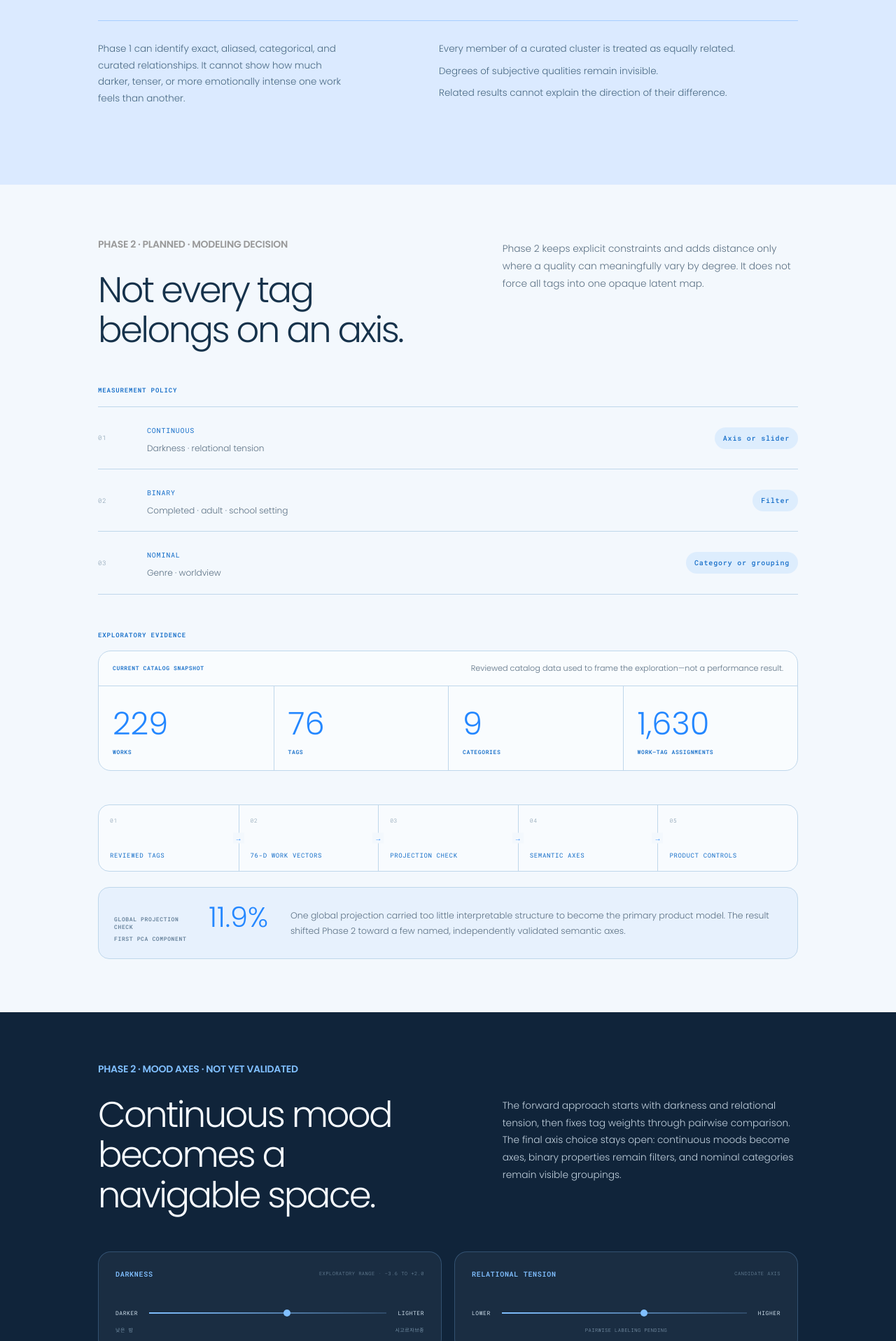
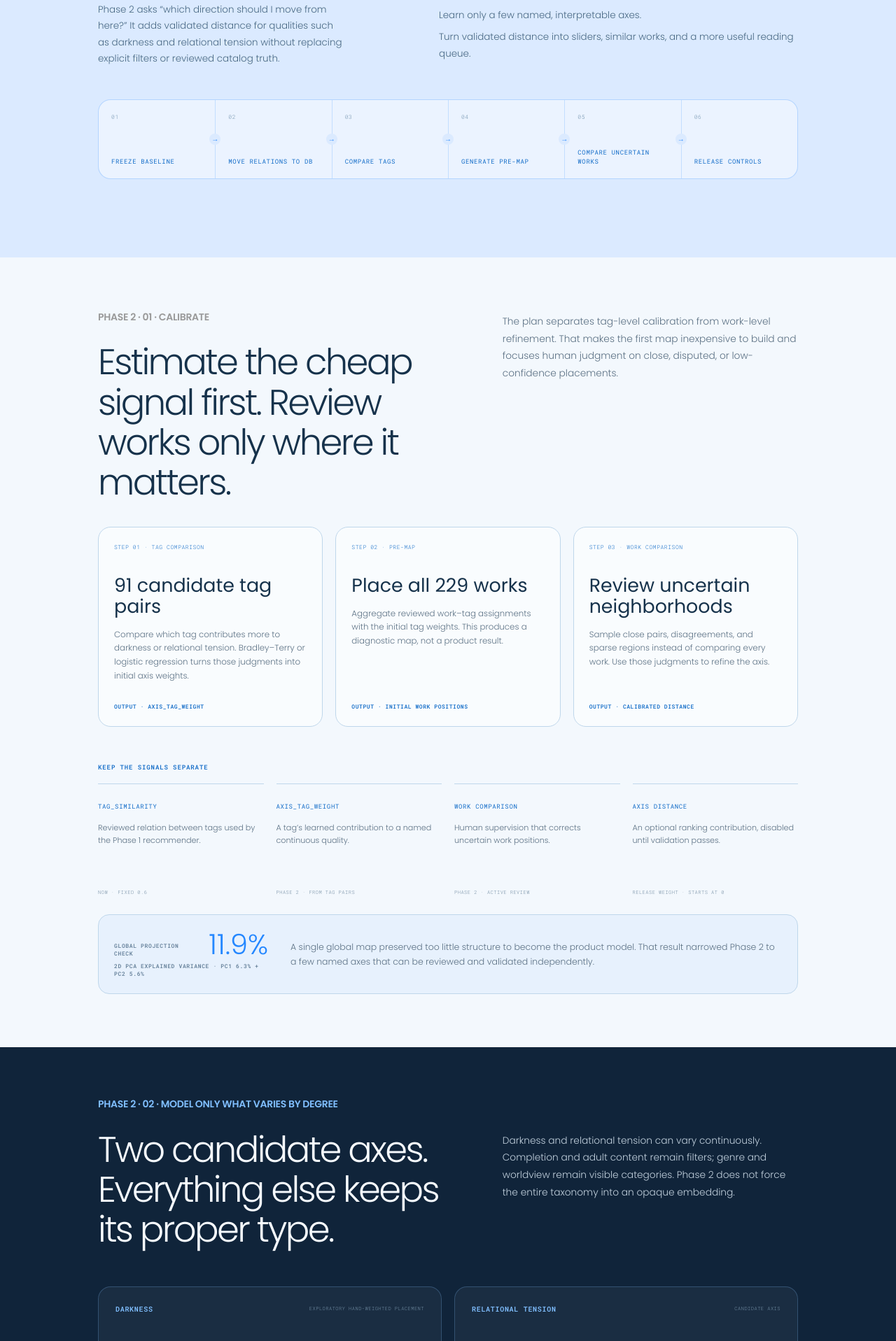
Before and after one commit to jiji123526/portfolio, a Next.js app: page /work/tag-spark-recommendations in a window 1280 px wide. Shown: the part 5083-7000 px from the top of the page at 70% size. Built offline with nearby package versions, Linux system fonts and the light colour scheme.

Commit message:
Clarify TagSpark phase two direction

```diff
--- a/components/tagspark-case-content.tsx
+++ b/components/tagspark-case-content.tsx
@@ -3,12 +3,6 @@ import { TagSparkPreferenceMedia } from '@/components/tagspark-preference-media'
 const baselineSignals = [
   ['EXACT TAG', '1.0'], ['ALIAS OVERLAP', '0.9'], ['SAME CATEGORY', '0.35'],
   ['CURATED NEIGHBOR', '0.6'], ['CORE TAG', '+0.25'],
-] as const;
-
-const measurementTypes = [
-  { type: 'CONTINUOUS', examples: 'Darkness · relational tension', treatment: 'Axis or slider' },
-  { type: 'BINARY', examples: 'Completed · adult · school setting', treatment: 'Filter' },
-  { type: 'NOMINAL', examples: 'Genre · worldview', treatment: 'Category or grouping' },
 ] as const;
 
 const catalogSnapshot = [
@@ -23,9 +17,9 @@ const evaluationGroups = [
 
 const phaseTwoGates = [
   { title: 'Freeze the baseline', body: 'Protect exact-match recall, exclusions, normalization, and stable ordering with regression tests before introducing a second ranking layer.' },
-  { title: 'Validate two candidate axes', body: 'Start with darkness and relational tension, using independent pair and triplet judgments rather than treating projection coordinates as ground truth.' },
-  { title: 'Prove retrieval value', body: 'Require agreement with trusted comparisons and measurable retrieval gains without weakening Phase 1 constraints.' },
-  { title: 'Release as a controlled layer', body: 'Expose only validated axes behind a feature flag, retain the interpretable baseline as fallback, and show why each work moved.' },
+  { title: 'Move relationships into data', body: 'Migrate hard-coded tag similarities into reviewable database records before adding new semantic signals.' },
+  { title: 'Calibrate tags, then works', body: 'Use 91 tag comparisons to seed each axis, generate a preliminary map, then spend work-level review only on uncertain neighborhoods.' },
+  { title: 'Release validated controls', body: 'Add axis-distance to ranking at weight zero, require measurable retrieval value, and expose only axes that pass agreement and product-clarity gates.' },
 ] as const;
 
 function TagSparkPlaceholder({ label, note, className = '' }: { label: string; note: string; className?: string }) {
@@ -114,98 +108,81 @@ export function TagSparkCaseContent() {
         </div>
         <dl className="tagspark-operations-facts">
           <div><dt>CATALOG</dt><dd>Works, canonical tags, and reviewed work–tag relations</dd></div>
-          <div><dt>MAINTENANCE</dt><dd>Scheduled Postype metadata refresh</dd></div>
+          <div><dt>MAINTENANCE</dt><dd>Daily rolling refresh for up to 20 prioritized records</dd></div>
           <div><dt>SAFETY</dt><dd>Validation, deduplication, and unavailable-work state</dd></div>
         </dl>
       </section>
 
       <section className="tagspark-phase-transition" id="tagspark-phase-two">
         <div className="shell case-section">
-          <p className="eyebrow">WHY A SECOND PHASE</p>
-          <h2>Tags can explain a match.<br /><mark>They cannot always express distance.</mark></h2>
+          <p className="eyebrow">PHASE 2 · THE PRODUCT GOAL</p>
+          <h2>Move from matching tags to <mark>navigating taste.</mark></h2>
           <div className="tagspark-transition-grid">
-            <p>Phase 1 can identify exact, aliased, categorical, and curated relationships. It cannot show how much darker, tenser, or more emotionally intense one work feels than another.</p>
-            <ul><li>Every member of a curated cluster is treated as equally related.</li><li>Degrees of subjective qualities remain invisible.</li><li>Related results cannot explain the direction of their difference.</li></ul>
+            <p>Phase 1 answers “which works match these tags?” Phase 2 asks “which direction should I move from here?” It adds validated distance for qualities such as darkness and relational tension without replacing explicit filters or reviewed catalog truth.</p>
+            <ul><li>Keep exact preferences and exclusions as hard constraints.</li><li>Learn only a few named, interpretable axes.</li><li>Turn validated distance into sliders, similar works, and a more useful reading queue.</li></ul>
+          </div>
+          <div className="tagspark-phase-two-roadmap" aria-label="Phase 2 execution roadmap">
+            {['FREEZE BASELINE', 'MOVE RELATIONS TO DB', 'COMPARE TAGS', 'GENERATE PRE-MAP', 'COMPARE UNCERTAIN WORKS', 'RELEASE CONTROLS'].map((label, index) => (
+              <div key={label}><span>0{index + 1}</span><strong>{label}</strong>{index < 5 && <i aria-hidden="true">→</i>}</div>
+            ))}
           </div>
         </div>
       </section>
 
-      <section className="tagspark-phase-two-model shell case-section" id="tagspark-axis-design">
+      <section className="tagspark-phase-two-model shell case-section" id="tagspark-calibration">
         <div className="tagspark-phase-two-heading">
-          <div><p className="eyebrow">PHASE 2 · PLANNED · MODELING DECISION</p><h2>Not every tag belongs on an axis.</h2></div>
-          <p>Phase 2 keeps explicit constraints and adds distance only where a quality can meaningfully vary by degree. It does not force all tags into one opaque latent map.</p>
+          <div><p className="eyebrow">PHASE 2 · 01 · CALIBRATE</p><h2>Estimate the cheap signal first. Review works only where it matters.</h2></div>
+          <p>The plan separates tag-level calibration from work-level refinement. That makes the first map inexpensive to build and focuses human judgment on close, disputed, or low-confidence placements.</p>
         </div>
-        <p className="tagspark-mini-label">MEASUREMENT POLICY</p>
-        <div className="tagspark-measurement-table">
-          {measurementTypes.map((item, index) => <article key={item.type}><span>0{index + 1}</span><div><strong>{item.type}</strong><p>{item.examples}</p></div><b>{item.treatment}</b></article>)}
+        <div className="tagspark-calibration-grid">
+          <article><span>STEP 01 · TAG COMPARISON</span><strong>91 candidate tag pairs</strong><p>Compare which tag contributes more to darkness or relational tension. Bradley–Terry or logistic regression turns those judgments into initial axis weights.</p><b>OUTPUT · AXIS_TAG_WEIGHT</b></article>
+          <article><span>STEP 02 · PRE-MAP</span><strong>Place all 229 works</strong><p>Aggregate reviewed work–tag assignments with the initial tag weights. This produces a diagnostic map, not a product result.</p><b>OUTPUT · INITIAL WORK POSITIONS</b></article>
+          <article><span>STEP 03 · WORK COMPARISON</span><strong>Review uncertain neighborhoods</strong><p>Sample close pairs, disagreements, and sparse regions instead of comparing every work. Use those judgments to refine the axis.</p><b>OUTPUT · CALIBRATED DISTANCE</b></article>
         </div>
-        <p className="tagspark-mini-label">EXPLORATORY EVIDENCE</p>
-        <div className="tagspark-snapshot" aria-label="Current catalog snapshot">
-          <header><span>CURRENT CATALOG SNAPSHOT</span><p>Reviewed catalog data used to frame the exploration—not a performance result.</p></header>
-          <div>{catalogSnapshot.map(([value, label]) => <section key={label}><strong>{value}</strong><span>{label}</span></section>)}</div>
-        </div>
-        <div className="tagspark-research-flow" aria-label="Phase 2 concept-building process">
-          {['REVIEWED TAGS', '76-D WORK VECTORS', 'PROJECTION CHECK', 'SEMANTIC AXES', 'PRODUCT CONTROLS'].map((label, index) => <div key={label}><span>0{index + 1}</span><strong>{label}</strong>{index < 4 && <i aria-hidden="true">→</i>}</div>)}
+        <p className="tagspark-mini-label">KEEP THE SIGNALS SEPARATE</p>
+        <div className="tagspark-signal-roles">
+          <article><strong>TAG_SIMILARITY</strong><p>Reviewed relation between tags used by the Phase 1 recommender.</p><span>NOW · FIXED 0.6</span></article>
+          <article><strong>AXIS_TAG_WEIGHT</strong><p>A tag’s learned contribution to a named continuous quality.</p><span>PHASE 2 · FROM TAG PAIRS</span></article>
+          <article><strong>WORK COMPARISON</strong><p>Human supervision that corrects uncertain work positions.</p><span>PHASE 2 · ACTIVE REVIEW</span></article>
+          <article><strong>AXIS DISTANCE</strong><p>An optional ranking contribution, disabled until validation passes.</p><span>RELEASE WEIGHT · STARTS AT 0</span></article>
         </div>
         <aside className="tagspark-projection-note">
-          <div><span>GLOBAL PROJECTION CHECK</span><strong>11.9%</strong><small>FIRST PCA COMPONENT</small></div>
-          <p>One global projection carried too little interpretable structure to become the primary product model. The result shifted Phase 2 toward a few named, independently validated semantic axes.</p>
+          <div><span>GLOBAL PROJECTION CHECK</span><strong>11.9%</strong><small>2D PCA EXPLAINED VARIANCE · PC1 6.3% + PC2 5.6%</small></div>
+          <p>A single global map preserved too little structure to become the product model. That result narrowed Phase 2 to a few named axes that can be reviewed and validated independently.</p>
         </aside>
       </section>
 
       <section className="tagspark-axes" id="tagspark-axes">
         <div className="shell case-section">
-          <p className="eyebrow">PHASE 2 · MOOD AXES · NOT YET VALIDATED</p>
-          <div className="tagspark-axes-heading"><h2>Continuous mood becomes a navigable space.</h2><p>The forward approach starts with darkness and relational tension, then fixes tag weights through pairwise comparison. The final axis choice stays open: continuous moods become axes, binary properties remain filters, and nominal categories remain visible groupings.</p></div>
+          <p className="eyebrow">PHASE 2 · 02 · MODEL ONLY WHAT VARIES BY DEGREE</p>
+          <div className="tagspark-axes-heading"><h2>Two candidate axes. Everything else keeps its proper type.</h2><p>Darkness and relational tension can vary continuously. Completion and adult content remain filters; genre and worldview remain visible categories. Phase 2 does not force the entire taxonomy into an opaque embedding.</p></div>
           <div className="tagspark-axis-grid">
-            <article><header><span>DARKNESS</span><small>EXPLORATORY RANGE · −3.6 TO +2.0</small></header><div><b>DARKER</b><i aria-hidden="true"><span /></i><b>LIGHTER</b></div><footer><span>낮은 밤</span><span>시고르자브종</span></footer></article>
-            <article><header><span>RELATIONAL TENSION</span><small>CANDIDATE AXIS</small></header><div><b>LOWER</b><i aria-hidden="true"><span /></i><b>HIGHER</b></div><footer className="is-pending"><span>PAIRWISE LABELING PENDING</span></footer></article>
+            <article><header><span>DARKNESS</span><small>EXPLORATORY HAND-WEIGHTED PLACEMENT</small></header><div><b>DARKER</b><i aria-hidden="true"><span /></i><b>LIGHTER</b></div><footer className="is-pending"><span>RANGE NOT YET CALIBRATED</span></footer></article>
+            <article><header><span>RELATIONAL TENSION</span><small>CANDIDATE AXIS</small></header><div><b>LOWER</b><i aria-hidden="true"><span /></i><b>HIGHER</b></div><footer className="is-pending"><span>TAG COMPARISON PENDING</span></footer></article>
           </div>
         </div>
       </section>
 
       <section className="tagspark-phase-two-product shell case-section" id="tagspark-experience">
         <div className="tagspark-feature-copy">
-          <p className="eyebrow">PHASE 2 · PLATFORM-AWARE EXPERIENCE</p><h2>Desktop map, mobile list—one embedding, two surfaces.</h2>
-          <p>The embedding’s value is distance, not showing every point at once. Desktop can expose a 2D exploration map; mobile remains primary and translates the same signal into mood sliders, ranked works, and a “similar works” list.</p>
-          <p>Cold start begins with explicit preference elicitation: choose 3–5 favorites from a diverse popular-work set, aggregate their tags into a recommendation vector, and average their coordinates only for the map. This preserves multi-modal taste for ranking even when a single map point would blur it.</p>
-          <div className="tagspark-language-flow" aria-label="Planned Phase 2 product flow"><span>pick favorites</span><i>→</i><span>taste seed</span><i>→</i><span>mood controls</span><i>→</i><strong>ranked + similar works</strong></div>
+          <p className="eyebrow">PHASE 2 · 03 · PRODUCT VALUE</p><h2>Turn validated distance into a better reading queue.</h2>
+          <p>Readers keep the explicit include and exclude controls from Phase 1. Validated axes add direction: make the results darker, reduce relational tension, or find nearby works without losing hard constraints.</p>
+          <p>Mobile remains the primary surface with sliders, ranked works, and “similar works.” A desktop map may expose the same distances for exploration, but the map is a view—not the model or the product goal.</p>
+          <div className="tagspark-language-flow" aria-label="Planned Phase 2 product flow"><span>explicit constraints</span><i>+</i><span>validated axis</span><i>→</i><span>adjust direction</span><i>→</i><strong>ranked reading queue</strong></div>
         </div>
-        <TagSparkPlaceholder className="tagspark-embedding-placeholder" label="Mobile mood sliders → ranked list" note="COLD START · FAVORITES → TASTE SEED" />
-      </section>
-
-      <section className="tagspark-model-section shell case-section" id="tagspark-model">
-        <div className="tagspark-feature-copy">
-          <p className="eyebrow">PHASE 2 · PERSONALIZATION + LEARNED SIGNAL</p>
-          <h2>Explicit signals first. Learned similarity only when the data supports it.</h2>
-          <p>“More like this” and “not for me” are stronger evidence than reading history because read does not mean liked. A signed anonymous token can persist those preferences without IP-based identity or fingerprinting.</p>
-          <p>The existing additive scorer gains an embedding layer with its weight initially set to zero, preserving parity. Curated tags and pairwise-learned axis weights remain the backbone; a learned embedding is reconsidered only if the catalog expands beyond this small, single-domain collection.</p>
-          <dl className="tagspark-model-facts">
-            <div><dt>NOW</dt><dd>Curated taxonomy + explicit weighted baseline</dd></div>
-            <div><dt>PHASE 2</dt><dd>Pairwise-learned axes + controlled embedding contribution</dd></div>
-            <div><dt>ONLY WITH SCALE</dt><dd>Learned similarity edges across a broader domain</dd></div>
-          </dl>
-        </div>
-        <TagSparkPlaceholder label="More like this / not for me" note="EXPLICIT SIGNAL > IMPLICIT HISTORY" />
+        <TagSparkPlaceholder className="tagspark-embedding-placeholder" label="Mood direction → constrained results" note="VALIDATED AXES · NOT A GENERIC EMBEDDING MAP" />
       </section>
 
       <section className="tagspark-validation shell case-section" id="tagspark-validation">
         <div className="tagspark-validation-heading">
-          <div><p className="eyebrow">PHASE 2 · VALIDATION + RELEASE GATES</p><h2>Subjective similarity still needs a measurement contract.</h2></div>
-          <p>Pair and triplet judgments create trusted comparisons. Reviewer agreement gates the data; Bradley–Terry or logistic regression learns axis weights; retrieval value and product clarity must pass before an axis leaves the exploratory layer.</p>
+          <div><p className="eyebrow">PHASE 2 · 04 · RELEASE CONTRACT</p><h2>No axis reaches ranking just because the map looks plausible.</h2></div>
+          <p>Each axis must reproduce trusted comparisons, improve retrieval, preserve Phase 1 exclusions, and make sense as a product control. Until then, axis-distance remains disabled and the interpretable baseline stays in production.</p>
         </div>
         <div className="tagspark-validation-flow" aria-label="Embedding validation pipeline">
-          {['PAIR / TRIPLET REVIEW', 'AGREEMENT GATE', 'BRADLEY–TERRY', 'RETRIEVAL TEST', 'PRODUCT GATE'].map((label, index) => <div key={label}><span>0{index + 1}</span><strong>{label}</strong>{index < 4 && <i aria-hidden="true">→</i>}</div>)}
+          {['INDEPENDENT PAIRS', 'AGREEMENT GATE', 'FIT AXIS WEIGHTS', 'RETRIEVAL TEST', 'WEIGHT 0 → CONTROLLED RELEASE'].map((label, index) => <div key={label}><span>0{index + 1}</span><strong>{label}</strong>{index < 4 && <i aria-hidden="true">→</i>}</div>)}
         </div>
         <div className="tagspark-evaluation-groups">{evaluationGroups.map((group) => <article key={group.title}><strong>{group.title}</strong><p>{group.body}</p></article>)}</div>
         <aside className="tagspark-validation-note"><span>EVALUATION CONSTRAINT</span><p>The catalog currently has one primary tagger per work, so conventional inter-annotator agreement cannot yet be reported. Phase 2 requires a smaller comparison set reviewed independently by 3–5 trusted judges, following the same tag-derived similarity plus comparison-validation pattern used by FicSim.</p></aside>
-      </section>
-
-      <section className="tagspark-tagging-compact shell case-section" id="tagspark-tagging">
-        <div><p className="eyebrow">SUPPORTING TRACK · REVIEWED TAGGING</p><h2>Scale catalog coverage without surrendering review.</h2><p>A future JEV-assisted workflow may propose existing taxonomy tags from source text. It supports catalog growth; it does not define the embedding and never writes directly to catalog truth.</p></div>
-        <div className="tagspark-tagging-compact__flow" aria-label="Reviewed tagging support flow">
-          {['SOURCE TEXT', 'TAG CANDIDATES', 'HUMAN REVIEW', 'CANONICAL CATALOG'].map((label, index) => <span key={label}>{label}{index < 3 && <i aria-hidden="true">→</i>}</span>)}
-        </div>
       </section>
 
       <section className="yap-takeaways shell case-section tagspark-takeaways" id="tagspark-takeaways">
```
Also changed, not shown: components/tagspark-section-nav.tsx (+4 -4 lines), app/globals.css.
